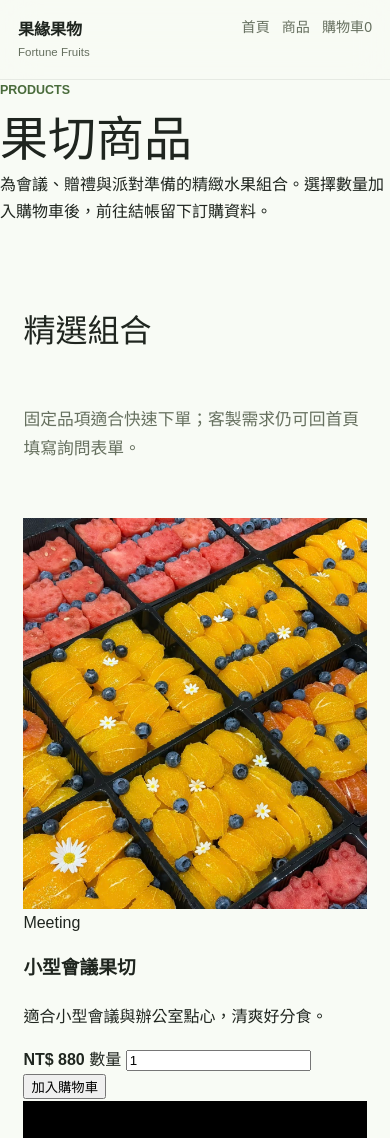
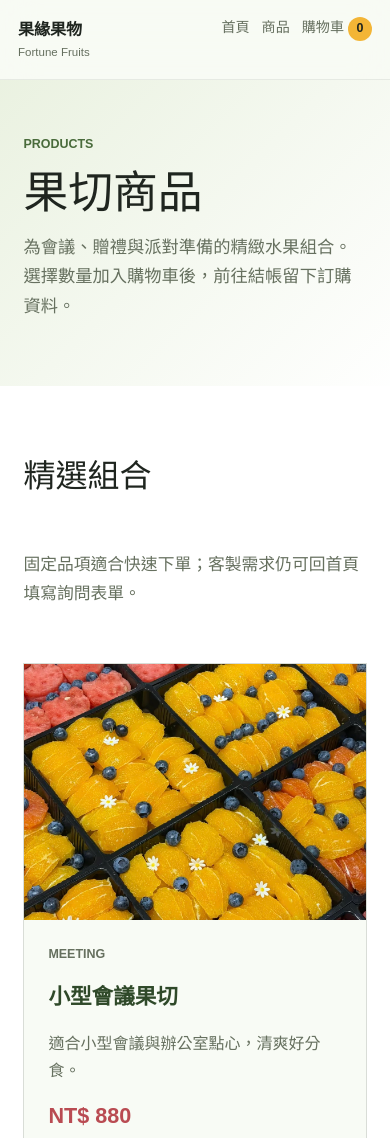
Before and after one commit to tim000829-debug/FortuneFruits, a plain HTML site: page products.html in a window 390 px wide. Shown: the top 1138 px of the page. Drawn offline with Linux system fonts and the light colour scheme.

Commit message:
style: add commerce page layouts

```diff
--- a/styles.css
+++ b/styles.css
@@ -403,10 +403,228 @@ h1 {
   margin: 0;
 }
 
+.shop-page {
+  background: var(--paper);
+}
+
+.shop-hero {
+  padding: calc(76px + clamp(64px, 8vw, 110px)) clamp(20px, 6vw, 86px) clamp(48px, 7vw, 86px);
+  background: linear-gradient(135deg, rgba(233, 241, 223, 0.92), rgba(255, 255, 255, 0.92));
+}
+
+.shop-hero h1 {
+  max-width: 780px;
+  margin-bottom: 20px;
+  font-family: Georgia, "Times New Roman", serif;
+  font-size: clamp(2.8rem, 7vw, 6.5rem);
+  line-height: 0.98;
+  font-weight: 500;
+}
+
+.shop-hero p:not(.eyebrow) {
+  max-width: 720px;
+  color: var(--muted);
+  font-size: 1.08rem;
+}
+
+.cart-count {
+  display: inline-flex;
+  min-width: 24px;
+  min-height: 24px;
+  align-items: center;
+  justify-content: center;
+  margin-left: 4px;
+  border-radius: 999px;
+  background: var(--citrus);
+  color: var(--ink);
+  font-size: 0.78rem;
+  font-weight: 800;
+}
+
+.product-section {
+  background: #fff;
+}
+
+.product-grid {
+  display: grid;
+  grid-template-columns: repeat(3, minmax(0, 1fr));
+  gap: 18px;
+}
+
+.product-card {
+  display: grid;
+  grid-template-rows: minmax(260px, 22vw) 1fr;
+  overflow: hidden;
+  border: 1px solid var(--line);
+  background: var(--paper);
+}
+
+.product-card-body {
+  display: grid;
+  gap: 14px;
+  padding: 24px;
+}
+
+.product-tag {
+  margin: 0;
+  color: var(--leaf);
+  font-size: 0.78rem;
+  font-weight: 800;
+  text-transform: uppercase;
+}
+
+.product-card h3 {
+  margin-bottom: 0;
+  color: var(--leaf-dark);
+  font-size: 1.35rem;
+}
+
+.product-card p {
+  margin-bottom: 0;
+  color: var(--muted);
+}
+
+.product-price {
+  color: var(--berry);
+  font-size: 1.35rem;
+}
+
+.product-card label,
+.checkout-form label,
+.cart-line label {
+  display: grid;
+  gap: 8px;
+  color: var(--leaf-dark);
+  font-weight: 700;
+}
+
+.quantity-input,
+.cart-line input,
+.checkout-form input,
+.checkout-form textarea {
+  width: 100%;
+  border: 1px solid var(--line);
+  background: #fff;
+  color: var(--ink);
+  font: inherit;
+  padding: 12px 14px;
+}
+
+.product-card button,
+.cart-line button,
+.checkout-form button {
+  display: inline-flex;
+  min-height: 48px;
+  align-items: center;
+  justify-content: center;
+  border: 1px solid var(--leaf-dark);
+  background: var(--leaf-dark);
+  color: #fff;
+  padding: 12px 18px;
+  font-weight: 800;
+  cursor: pointer;
+}
+
+.cart-line button {
+  background: transparent;
+  color: var(--leaf-dark);
+}
+
+.shop-status {
+  min-height: 26px;
+  margin-top: 22px;
+  color: var(--leaf-dark);
+  font-weight: 800;
+}
+
+.checkout-section {
+  background: #fff;
+}
+
+.checkout-layout {
+  display: grid;
+  grid-template-columns: minmax(0, 0.95fr) minmax(340px, 1.05fr);
+  gap: clamp(28px, 5vw, 72px);
+  align-items: start;
+}
+
+.cart-panel,
+.checkout-form,
+.order-summary {
+  border: 1px solid var(--line);
+  background: var(--paper);
+  padding: clamp(22px, 4vw, 36px);
+}
+
+.cart-items {
+  display: grid;
+  gap: 14px;
+}
+
+.cart-line {
+  display: grid;
+  grid-template-columns: minmax(0, 1fr) 96px minmax(110px, auto) auto;
+  gap: 14px;
+  align-items: center;
+  padding: 16px 0;
+  border-bottom: 1px solid var(--line);
+}
+
+.cart-line h3,
+.cart-line p {
+  margin: 0;
+}
+
+.cart-line p {
+  color: var(--muted);
+}
+
+.empty-cart[hidden],
+.order-summary[hidden],
+.checkout-form[hidden] {
+  display: none;
+}
+
+.cart-total-row {
+  display: flex;
+  justify-content: space-between;
+  gap: 18px;
+  margin-top: 24px;
+  padding-top: 20px;
+  border-top: 2px solid var(--leaf-dark);
+  font-size: 1.2rem;
+}
+
+.checkout-form {
+  display: grid;
+  grid-template-columns: repeat(2, minmax(0, 1fr));
+  gap: 18px;
+}
+
+.checkout-form h2,
+.checkout-form .full,
+.checkout-form button,
+.checkout-form .form-status {
+  grid-column: 1 / -1;
+}
+
+.order-summary {
+  margin-top: 28px;
+}
+
+.order-summary ul {
+  padding-left: 20px;
+}
+
 @media (max-width: 980px) {
   .hero,
   .contact-section,
   .section-heading {
+    grid-template-columns: 1fr;
+  }
+
+  .product-grid,
+  .checkout-layout {
     grid-template-columns: 1fr;
   }
 
@@ -442,6 +660,10 @@ h1 {
     padding-top: 0;
   }
 
+  .shop-hero {
+    padding-top: 54px;
+  }
+
   .hero-media {
     min-height: 48vh;
   }
@@ -449,8 +671,19 @@ h1 {
   .gallery-grid,
   .occasion-list,
   .process-list,
+  .product-grid,
+  .checkout-form,
+  .cart-line,
   .contact-form {
     grid-template-columns: 1fr;
+  }
+
+  .product-card {
+    grid-template-rows: auto 1fr;
+  }
+
+  .product-card img {
+    aspect-ratio: 4 / 3;
   }
 
   .gallery-item.large,
```
